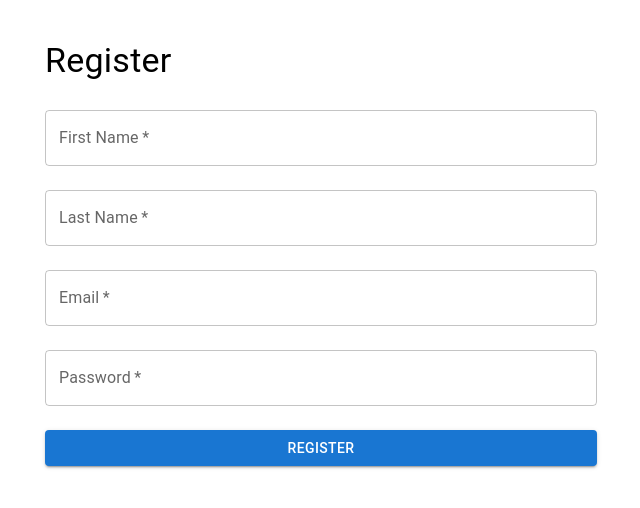
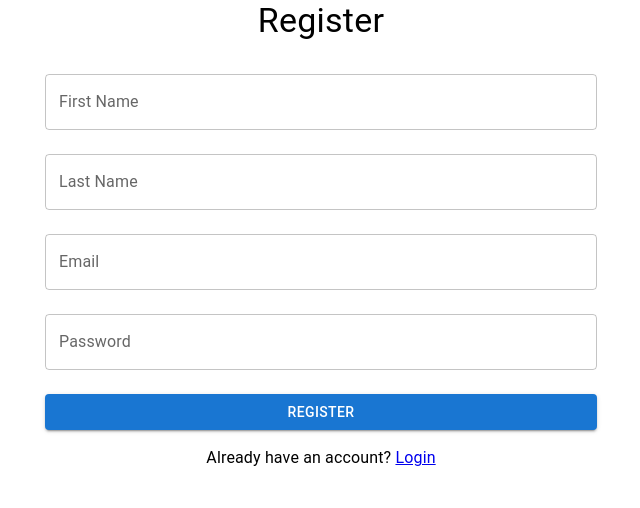
Before and after one commit to ScreamingOpossum/coca-cola-addicktion, a React (Create React App) app in the folder frontend/: page /register in a window 1280 px wide. Shown: the top 508 px of the page, without its empty margins (319-959 px from the left). Built offline with nearby package versions, Linux system fonts and the light colour scheme.

Commit message:
Added Forgot Password page with API integration and Material-UI styling.

```diff
--- /dev/null
+++ b/frontend/src/pages/ForgotPassword.js
@@ -0,0 +1,79 @@
+import React, { useState } from "react";
+import { Link } from "react-router-dom";
+import { TextField, Button, Typography, Container, Box, Alert } from "@mui/material";
+
+const ForgotPassword = () => {
+    const [email, setEmail] = useState("");
+    const [message, setMessage] = useState("");
+    const [error, setError] = useState("");
+
+    // Handle Form Submission
+    const handleSubmit = async (e) => {
+        e.preventDefault();
+        setMessage("");
+        setError("");
+
+        try {
+            // API Call to Backend (Replace with your actual endpoint)
+            const response = await fetch("http://localhost:8000/auth/forgot-password", {
+                method: "POST",
+                headers: { "Content-Type": "application/json" },
+                body: JSON.stringify({ email }),
+            });
+
+            const data = await response.json();
+
+            if (response.ok) {
+                setMessage("Password reset link has been sent to your email!");
+            } else {
+                setError(data.detail || "Failed to send reset link.");
+            }
+        } catch (err) {
+            setError("Something went wrong. Please try again later.");
+            console.error(err);
+        }
+    };
+
+    return (
+        <Container maxWidth="sm">
+            <Box
+                sx={{
+                    marginTop: 8,
+                    display: "flex",
+                    flexDirection: "column",
+                    alignItems: "center",
+                }}
+            >
+                <Typography component="h1" variant="h5" gutterBottom>
+                    Forgot Password
+                </Typography>
+                {message && <Alert severity="success">{message}</Alert>}
+                {error && <Alert severity="error">{error}</Alert>}
+                <Box component="form" onSubmit={handleSubmit} sx={{ mt: 3 }}>
+                    <TextField
+                        fullWidth
+                        label="Email Address"
+                        variant="outlined"
+                        margin="normal"
+                        required
+                        value={email}
+                        onChange={(e) => setEmail(e.target.value)}
+                    />
+                    <Button
+                        type="submit"
+                        fullWidth
+                        variant="contained"
+                        sx={{ mt: 2, mb: 2 }}
+                    >
+                        Send Reset Link
+                    </Button>
+                </Box>
+                <Box mt={2}>
+                    <Link to="/login">Back to Login</Link>
+                </Box>
+            </Box>
+        </Container>
+    );
+};
+
+export default ForgotPassword;
--- a/frontend/src/pages/Login.js
+++ b/frontend/src/pages/Login.js
@@ -1,27 +1,24 @@
-import React, { useState, useContext } from "react";
-import { AuthContext } from "../context/AuthContext";
+import React, { useState, useContext } from 'react';
+import { Link, useNavigate } from 'react-router-dom';
+import { AuthContext } from '../context/AuthContext';
 import {
     Container,
+    Box,
     TextField,
     Button,
     Typography,
-    Paper,
-    Box,
-    Alert,
     CircularProgress,
-} from "@mui/material";
+} from '@mui/material';
 
 const Login = () => {
-    const { login } = useContext(AuthContext); // Context for authentication
+    const { login } = useContext(AuthContext); // Auth Context
     const [email, setEmail] = useState("");
     const [password, setPassword] = useState("");
     const [loading, setLoading] = useState(false);
-    const [error, setError] = useState("");
+    const navigate = useNavigate(); // To redirect user
 
-    // Handle form submission
     const handleSubmit = async (e) => {
         e.preventDefault();
-        setError(""); // Clear previous errors
         setLoading(true); // Show loading spinner
 
         try {
@@ -30,76 +27,73 @@ const Login = () => {
                 headers: { "Content-Type": "application/json" },
                 body: JSON.stringify({ email, password }),
             });
+            const data = await response.json();
+            setLoading(false);
 
-            const data = await response.json();
             if (data.token) {
-                login(data); // Save token to context
+                login(data); // Save session
+                navigate("/dashboard"); // Redirect to Dashboard
             } else {
-                setError(data.detail || "Login failed!"); // Show error message
+                alert("Login failed!");
             }
         } catch (error) {
-            setError("Something went wrong. Please try again later.");
             console.error("Login Error:", error);
-        } finally {
-            setLoading(false); // Hide spinner
+            setLoading(false);
         }
     };
 
     return (
-        <Container component="main" maxWidth="xs">
-            <Paper
-                elevation={3}
-                style={{
-                    padding: "20px",
-                    marginTop: "50px",
-                    borderRadius: "10px",
-                }}
+        <Container maxWidth="sm">
+            <Box
+                display="flex"
+                flexDirection="column"
+                alignItems="center"
+                justifyContent="center"
+                height="100vh"
             >
-                <Typography variant="h5" align="center" gutterBottom>
+                <Typography variant="h4" marginBottom={2}>
                     Login
                 </Typography>
-
-                {error && (
-                    <Alert severity="error" style={{ marginBottom: "10px" }}>
-                        {error}
-                    </Alert>
-                )}
-
-                <form onSubmit={handleSubmit}>
-                    <Box mb={2}>
+                <form onSubmit={handleSubmit} style={{ width: "100%" }}>
                     <TextField
-                            label="Email Address"
+                        label="Email"
                         variant="outlined"
                         fullWidth
-                            required
+                        margin="normal"
                         value={email}
                         onChange={(e) => setEmail(e.target.value)}
                     />
-                    </Box>
-                    <Box mb={2}>
                     <TextField
                         label="Password"
+                        type="password"
                         variant="outlined"
-                            type="password"
                         fullWidth
-                            required
+                        margin="normal"
                         value={password}
                         onChange={(e) => setPassword(e.target.value)}
                     />
-                    </Box>
-                    <Box mb={2}>
                     <Button
                         type="submit"
-                            fullWidth
                         variant="contained"
                         color="primary"
+                        fullWidth
                         disabled={loading}
+                        style={{ marginTop: "16px" }}
                     >
                         {loading ? <CircularProgress size={24} /> : "Login"}
                     </Button>
+                </form>
+
+                {/* Links */}
+                <Box marginTop={2}>
+                    <Typography>
+                        <Link to="/register">Create an account</Link>
+                    </Typography>
+                    <Typography>
+                        <Link to="/forgot-password">Forgot Password?</Link>
+                    </Typography>
                 </Box>
-                </form>
-            </Paper>
+            </Box>
         </Container>
     );
 };
--- a/frontend/src/pages/Register.js
+++ b/frontend/src/pages/Register.js
@@ -1,19 +1,22 @@
-import React, { useState, useContext } from 'react';
-import { TextField, Button, Container, Typography, Box, Alert } from '@mui/material';
-import api from '../utils/api';
-import { useNavigate } from 'react-router-dom';
-import { AuthContext } from '../context/AuthContext';
+import React, { useState } from "react";
+import { Link } from "react-router-dom";
+import {
+    Container,
+    Box,
+    TextField,
+    Button,
+    Typography,
+    CircularProgress,
+} from "@mui/material";
 
 const Register = () => {
+    const [loading, setLoading] = useState(false);
     const [formData, setFormData] = useState({
-    first_name: '',
-    last_name: '',
-    email: '',
-    password: '',
+        firstName: "",
+        lastName: "",
+        email: "",
+        password: "",
     });
-  const [error, setError] = useState('');
-  const { login } = useContext(AuthContext);
-  const navigate = useNavigate();
 
     const handleChange = (e) => {
         setFormData({ ...formData, [e.target.name]: e.target.value });
@@ -21,67 +24,86 @@ const Register = () => {
 
     const handleSubmit = async (e) => {
         e.preventDefault();
-    setError('');
+        setLoading(true);
+        try {
+            const response = await fetch("http://localhost:8000/auth/register", {
+                method: "POST",
+                headers: { "Content-Type": "application/json" },
+                body: JSON.stringify(formData),
+            });
+            setLoading(false);
 
-    try {
-      const response = await api.post('/register', formData);
-      login(response.data.token, response.data.user);
-      navigate('/dashboard'); // Redirect after registration
-    } catch (err) {
-      setError(err.response?.data?.detail || 'Registration failed');
+            if (response.ok) {
+                alert("Registration successful!");
+            } else {
+                alert("Failed to register!");
+            }
+        } catch (error) {
+            console.error("Register Error:", error);
+            setLoading(false);
         }
     };
 
     return (
         <Container maxWidth="sm">
-      <Box sx={{ mt: 5 }}>
-        <Typography variant="h4" component="h1" gutterBottom>
+            <Box display="flex" flexDirection="column" alignItems="center" height="100vh">
+                <Typography variant="h4" marginBottom={2}>
                     Register
                 </Typography>
-        {error && <Alert severity="error">{error}</Alert>}
-        <form onSubmit={handleSubmit}>
+                <form onSubmit={handleSubmit} style={{ width: "100%" }}>
                     <TextField
                         label="First Name"
-            name="first_name"
-            value={formData.first_name}
-            onChange={handleChange}
+                        name="firstName"
+                        variant="outlined"
                         fullWidth
                         margin="normal"
-            required
+                        value={formData.firstName}
+                        onChange={handleChange}
                     />
                     <TextField
                         label="Last Name"
-            name="last_name"
-            value={formData.last_name}
-            onChange={handleChange}
+                        name="lastName"
+                        variant="outlined"
                         fullWidth
                         margin="normal"
-            required
+                        value={formData.lastName}
+                        onChange={handleChange}
                     />
                     <TextField
                         label="Email"
                         name="email"
-            type="email"
+                        variant="outlined"
+                        fullWidth
+                        margin="normal"
                         value={formData.email}
                         onChange={handleChange}
-            fullWidth
-            margin="normal"
-            required
                     />
                     <TextField
                         label="Password"
                         name="password"
                         type="password"
+                        variant="outlined"
+                        fullWidth
+                        margin="normal"
                         value={formData.password}
                         onChange={handleChange}
+                    />
+                    <Button
+                        type="submit"
+                        variant="contained"
+                        color="primary"
                         fullWidth
-            margin="normal"
-            required
-          />
-          <Button type="submit" variant="contained" color="primary" fullWidth sx={{ mt: 2 }}>
-            Register
+                        disabled={loading}
+                        style={{ marginTop: "16px" }}
+                    >
+                        {loading ? <CircularProgress size={24} /> : "Register"}
                     </Button>
                 </form>
+                <Box marginTop={2}>
+                    <Typography>
+                        Already have an account? <Link to="/login">Login</Link>
+                    </Typography>
+                </Box>
             </Box>
         </Container>
     );
```
Also changed, not shown: frontend/src/App.js (+14 -0 lines). Lines whose indentation alone changed are shown as unchanged.
